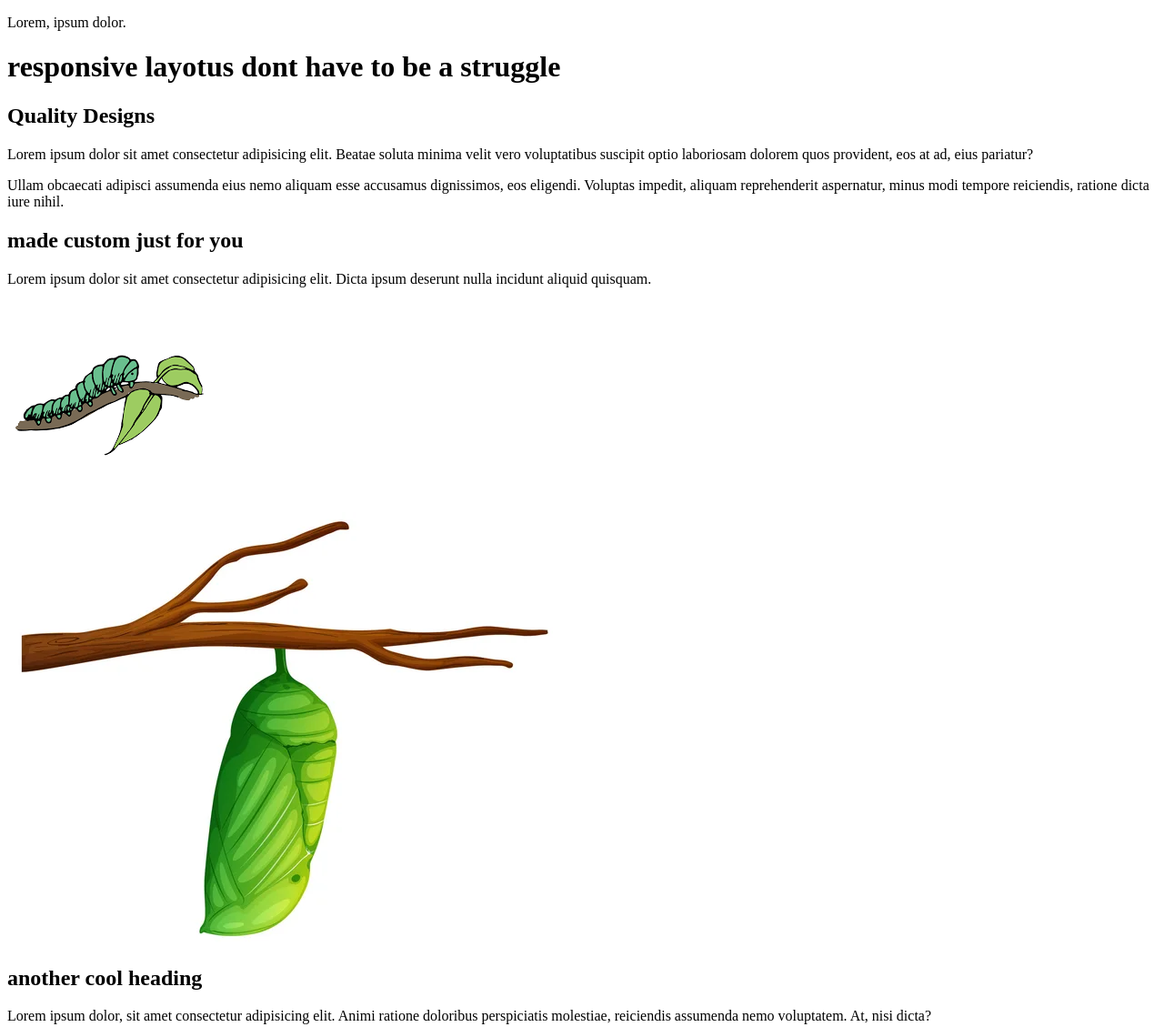
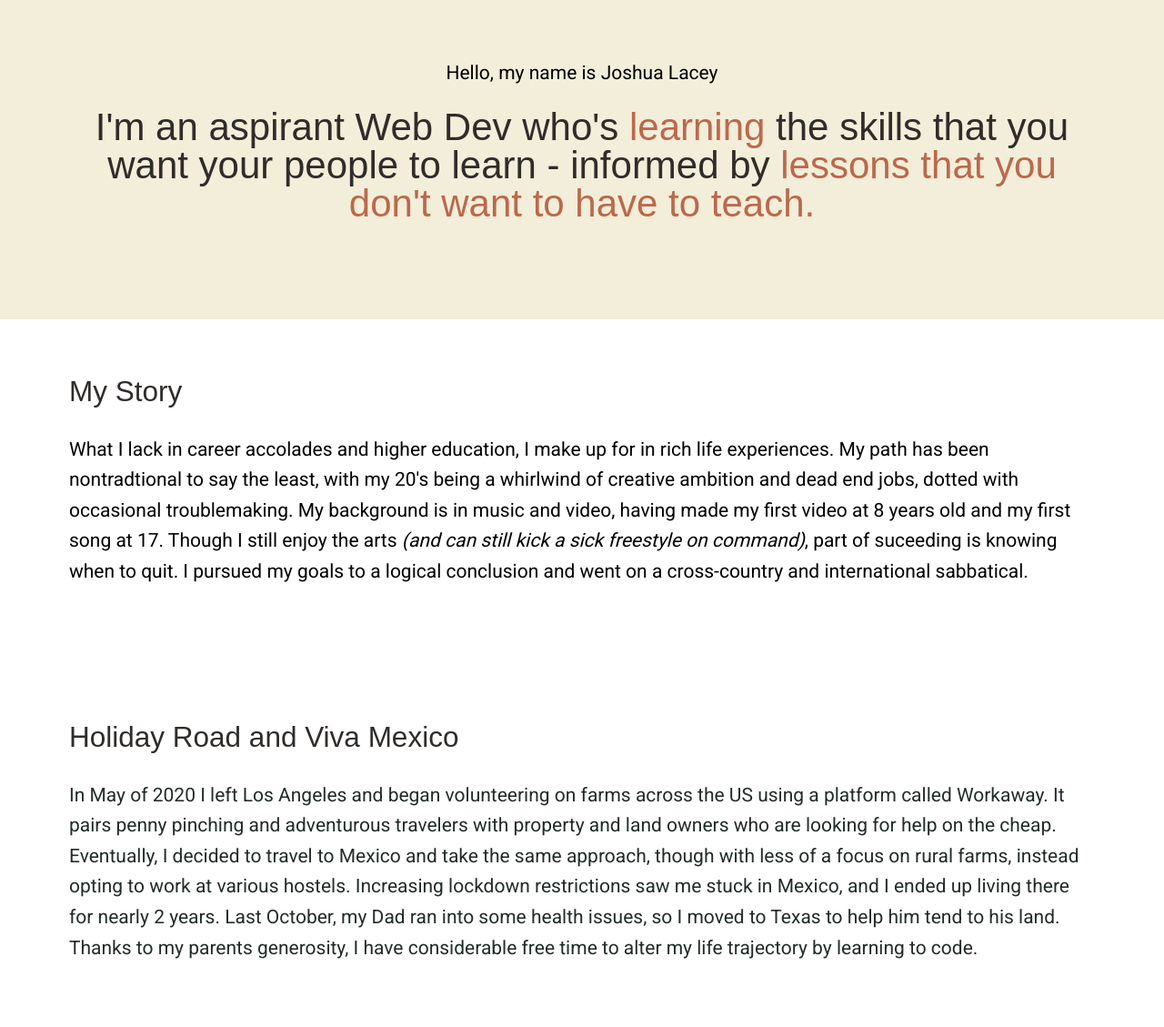
Before and after one commit to superdevjr/Responsive-Resume-Experiment, a plain HTML site: page index.html in a window 1280 px wide. Shown: the top 1129 px of the page at 91% size. Drawn offline with Linux system fonts and the light colour scheme; a web font is replaced by a local one.

Commit message:
Add first draft with styles and text

```diff
--- a/index.html
+++ b/index.html
@@ -7,55 +7,138 @@
     <meta name="viewport" content="width=device-width, initial-scale=1.0">
     <title>Joshua Lacey</title>
     <link rel="stylesheet" href="styles.css">
+    <link rel="preconnect" href="https://fonts.googleapis.com">
+    <link rel="preconnect" href="https://fonts.gstatic.com" crossorigin>
+    <link
+        href="https://fonts.googleapis.com/css2?family=Playfair+Display:wght@900&family=Roboto:wght@300;400&display=swap"
+        rel="stylesheet">
 </head>
 
 <body>
     <header class="bg-light text-center">
-        <p>Lorem, ipsum dolor.</p>
-        <h1>responsive layotus dont have to be a struggle</h1>
+        <div class="container">
+            <p>Hello, my name is Joshua Lacey</p>
+            <h1>I'm an aspirant Web Dev who's <span class="special-text">learning</span> the skills that you want your
+                people to
+                learn -
+                informed by
+                <span class="special-text">lessons
+                    that
+                    you don't want to have to teach.</span>
+            </h1>
+        </div>
     </header>
-
     <section class="bg-dark">
-        <h2 class="text-center">Quality Designs</h2>
+        <div class="container">
             <div class="split">
                 <div>
-                <p>Lorem ipsum dolor sit amet consectetur adipisicing elit. Beatae soluta minima velit vero voluptatibus
-                    suscipit optio laboriosam dolorem quos provident, eos at ad, eius pariatur?</p>
+                    <h2>My Story</h2>
+                    <p>What I lack in career accolades and higher education, I make up for in rich life experiences. My
+                        path has been nontradtional to say the least, with my 20's being a whirlwind of creative
+                        ambition and dead end jobs, dotted with occasional troublemaking. My background is in music and
+                        video, having made my first video at 8
+                        years
+                        old and my first song at 17. Though I still enjoy the arts <i>(and can still kick a sick
+                            freestyle on command)</i>, part of suceeding is knowing when to
+                        quit. I pursued my goals to a logical conclusion and went on a cross-country and international
+                        sabbatical.</p>
                 </div>
-            <div>
-                <p>Ullam obcaecati adipisci assumenda eius nemo aliquam esse accusamus dignissimos, eos eligendi.
-                    Voluptas impedit, aliquam reprehenderit aspernatur, minus modi tempore reiciendis, ratione dicta
-                    iure nihil.</p>
+
             </div>
         </div>
     </section>
-    <section class="bg-accent">
+    <section class="bg-primary">
+        <div class="container">
             <div class="split">
+
                 <div>
-                <h2>made custom just for you </h2>
-                <p>Lorem ipsum dolor sit amet consectetur adipisicing elit. Dicta ipsum deserunt nulla incidunt aliquid
-                    quisquam.</p>
+                    <h2>Holiday Road and Viva Mexico</h2>
+                    <p>In May of 2020 I left Los Angeles and began volunteering on farms across the US using a platform
+                        called Workaway. It pairs penny pinching and adventurous travelers with property and land owners
+                        who are looking for help on the cheap. Eventually, I decided to travel to Mexico and take the
+                        same approach, though with less of a focus on rural farms, instead opting to work at various
+                        hostels. Increasing lockdown restrictions saw me stuck in Mexico, and I ended up living there
+                        for nearly 2 years. Last October, my Dad ran into some health issues, so I moved to Texas to
+                        help him tend to his land. Thanks to my parents generosity, I have considerable free time to
+                        alter my
+                        life
+                        trajectory
+                        by learning to code.</p>
                 </div>
-            <div>
-                <img src="caterpillar.png" alt="a caterpillar on a leaf">
             </div>
         </div>
     </section>
 
-    <section>
+    <h1 class="text-center pad-add">Why Should You Give Me A Chance?</h1>
+
+    <div class="container">
         <div class="split">
+
             <div>
-                <img src="cocoon.jpg" alt="a green caterpillar cocoon">
+                <h2>Your way is my way</h2>
+                <p>Unless part of my duties for you as a programmer include making lattes, it's unlikely that I'll
+                    have an informed approach to the work I'm doing. While I spend almost all of my free
+                    time learning to
+                    program on my own, my entire conception of how to program will be filtered through a lense that
+                    you, as my manager, establish. You can rest assured that any pre-existing systems and best
+                    practices will be observed with 0 issue.</p>
             </div>
+
             <div>
-                <h2>another cool heading</h2>
-                <p>Lorem ipsum dolor, sit amet consectetur adipisicing elit. Animi ratione doloribus perspiciatis
-                    molestiae, reiciendis assumenda nemo voluptatem. At, nisi dicta?</p>
+                <h2>The softest skills</h2>
+                <p>Besides a high school diploma, I boast a doctorate from The University of Hard Knocks. I've
+                    experienced the failure that precedes growth. I've earned the humility that follows overzealous
+                    ambition. I've brushed shoulders with people from all walks of life:
+                    consummate professionals who boast multiple Grammy awards, questionable characters with
+                    multiple felonies, and off-grid farmers living in earthen domes. Collaboration, communication,
+                    temperance, and discernment are skills that
+                    simply can't be taught. </p>
+            </div>
+
+            <div>
+                <h2>Prime of life</h2>
+                <p>Though I've lived quite a bit in my 31 years by any measure, I'm still filled with a desire for
+                    growth. In the event that I'm selected for a position, my learning will continue until I boast
+                    true proficiency in everything that constitutes Full Stack Web Development in 2023. My goals lie
+                    beyond cursory clock punching and getting by. If I'm in your team, then your team is one that
+                    will experience growth and renewal. </p>
+            </div>
+        </div>
+    </div>
+    <section class="bg-primary">
+        <div class="container">
+            <div class="split">
+
+                <div>
+                    <h2>Personal Interests</h2>
+                    <p>I still casually produce music in a variety of genres and dabble with Adobe Suite programs for
+                        visual media. I enjoy travel and hope to touch every continent in my lifetime. Besides
+                        programming and doing all manner of landscaping duties for my Dad, I enjoy weightlifting. I
+                        enjoy reading about philosophy and spirituality. I hope that, once establishing a career, I
+                        can begin plotting to have a big family.</p>
+                </div>
+            </div>
+        </div>
+    </section>
+    <section class="bg-primary">
+        <div class="container">
+            <div class="split">
+
+                <div>
+                    <h2>Still Reading?</h2>
+                    <p>Thanks for taking the time to read through what is likely one of the more unorthodox resumes
+                        you've seen. My contact info is listed below, along with my Github, as well as links to download
+                        my formal resume in a variety of formats. I look forward to having a conversation </p>
+                </div>
             </div>
         </div>
     </section>
 
 
+
+
+
+
 </body>
 
 </html>
--- a/styles.css
+++ b/styles.css
@@ -0,0 +1,136 @@
+@import url('https://fonts.cdnfonts.com/css/cooper-black');
+
+
+:root {
+    --clr-primary-200: #F3EED9;
+    --clr-primary-400: #302c2a;
+    --clr-highlight: #bc684c;
+
+    --clr-neutral-100: #FFF;
+    --clr-neutral-900: #222C2A;
+
+    --ff-primary: 'Roboto', sans-serif;
+    --ff-accent: 'Cooper Black', sans-serif;
+}
+
+*,
+*::before,
+*::after {
+    box-sizing: border-box;
+}
+
+body {
+    font-family: var(--ff-primary);
+    font-weight: 400;
+    font-size: 1.3125rem;
+    line-height: 1.6;
+}
+
+body,
+h1,
+h2,
+h3,
+p {
+    margin: 0;
+}
+
+
+h1,
+h2,
+h3 {
+    color: var(--clr-primary-400);
+    font-family: var(--ff-accent);
+    font-weight: 500;
+    line-height: 1;
+    margin-bottom: 1em;
+}
+
+.special-text {
+    color: var(--clr-highlight);
+    font-family: var(--ff-accent);
+    font-weight: 500;
+    line-height: 1;
+    margin-bottom: 1em;
+}
+
+h2,
+h3,
+p {
+    margin-bottom: 1em;
+}
+
+img {
+    display: block;
+    max-width: 100%;
+}
+
+.text-center {
+    text-align: center;
+}
+
+.pad-add {
+    padding: 1em;
+}
+
+header,
+section {
+    padding: 3rem 0;
+}
+
+.container {
+    margin-inline: auto;
+    width: min(90%, 70.5rem)
+}
+
+@media (min-width: 40em) {
+
+    header,
+    section {
+        padding: 4rem 0;
+    }
+}
+
+.split {
+    display: flex;
+    flex-direction: column;
+}
+
+@media (min-width: 40em) {
+    .split {
+        flex-direction: row;
+    }
+
+    .split>* {
+        flex-basis: 100%
+    }
+
+    .split>*+* {
+        margin-left: 2em;
+    }
+}
+
+.container--narrow {
+    max-width: 35rem;
+}
+
+.bg-light {
+    background-color: var(--clr-primary-200);
+}
+
+.bg-primary {
+    color: var(--clr-neutral-900);
+    background-color: var(--clr-neutral-100);
+
+}
+
+.bg-dark {
+    color: var(--clr-primary-);
+    /* background-color: var(--clr-neutral-900); */
+
+}
+
+
+.bg-primary h2,
+.bg-dark h2 {
+    color: var(--clr-primary-400)
+}
```
Lines whose indentation alone changed are shown as unchanged.
